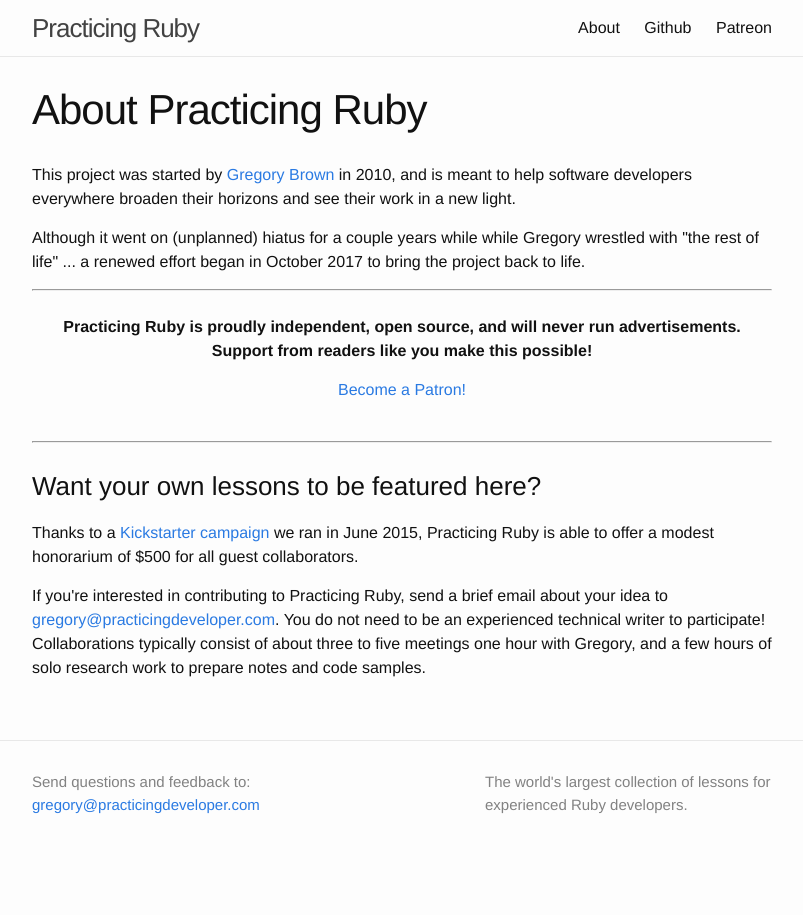
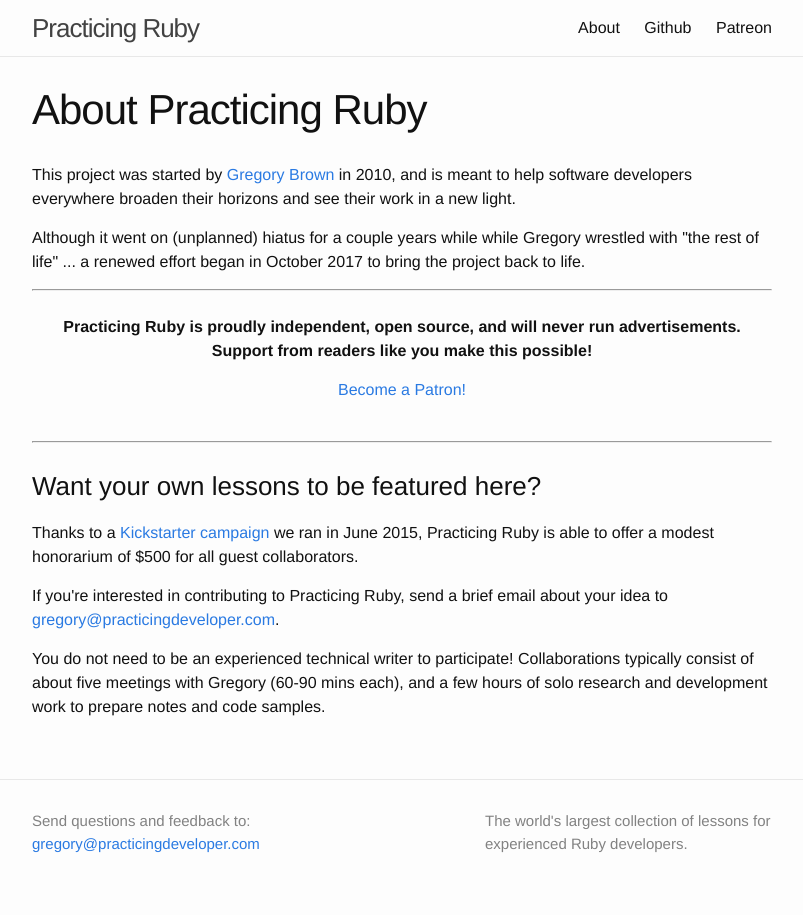
Before and after one commit to PracticingDeveloper/practicingruby.com, a Jekyll site: the page built from about.md, in a window 1280 px wide. Shown: the whole page, without its empty margins (238-1041 px from the left). Built offline with Jekyll 4.4.1, drawn with Linux system fonts in a browser that asks for light colours; comment, search, counter and statistics services are not loaded.

Commit message:
Update about page

```diff
--- a/about.md
+++ b/about.md
@@ -29,5 +29,6 @@
 <p>
 Thanks to a <a href="https://www.kickstarter.com/projects/828998531/practicing-ruby-contributors-fund">Kickstarter campaign</a> we ran in June 2015, Practicing Ruby is able to offer a modest honorarium of $500 for all guest collaborators.</p>
 
-<p>If you're interested in contributing to Practicing Ruby, send a brief email about your idea to <a href="mailto:gregory@practicingdeveloper.com">gregory@practicingdeveloper.com</a>. You do not need to be an experienced technical writer to participate! Collaborations typically consist of about three to five meetings one hour with Gregory, and a few hours of solo research work to prepare notes and code samples.
-</p>
+<p>If you're interested in contributing to Practicing Ruby, send a brief email about your idea to <a href="mailto:gregory@practicingdeveloper.com">gregory@practicingdeveloper.com</a>.<p>
+
+<p>You do not need to be an experienced technical writer to participate! Collaborations typically consist of about five meetings with Gregory (60-90 mins each), and a few hours of solo research and development work to prepare notes and code samples.</p>
```
